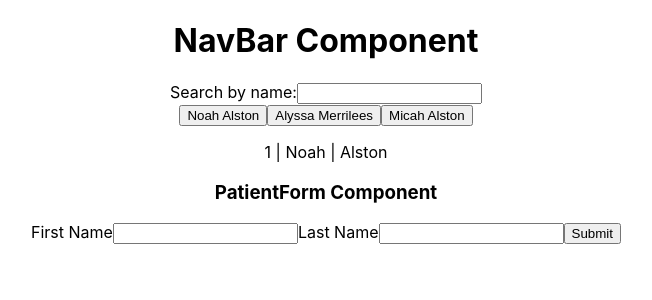
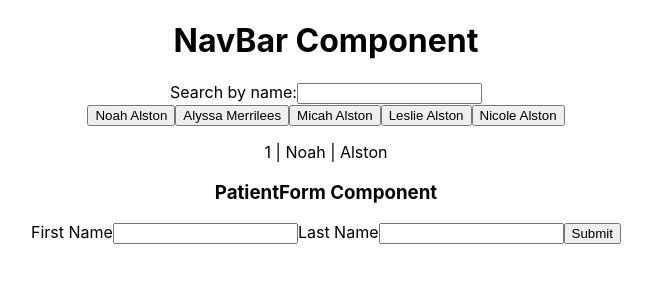
Before and after one commit to NoahAl777/paperless-2.0, a React (Create React App) app: page / in a window 1280 px wide. Shown: the top 300 px of the page, without its empty margins (314-966 px from the left). Built offline with nearby package versions, Linux system fonts and the light colour scheme; data requests are answered from the project's data file.

Commit message:
add newPatient to patients state

```diff
--- a/db.json
+++ b/db.json
@@ -14,6 +14,16 @@
       "firstName": "Micah",
       "lastName": "Alston",
       "id": 3
+    },
+    {
+      "firstName": "Leslie",
+      "lastName": "Alston",
+      "id": 4
+    },
+    {
+      "firstName": "Nicole",
+      "lastName": "Alston",
+      "id": 5
     }
   ]
 }
--- a/src/Components/PatientForm.js
+++ b/src/Components/PatientForm.js
@@ -18,7 +18,7 @@ const PatientForm = ({ patientsUrl, patients, setPatients }) => {
       body: JSON.stringify(newPatientFormData)
     })
       .then(r => r.json())
-      .then((data) => console.log(data))
+      .then(newPatient => setPatients([...patients, newPatient]))
   }
 
   return (
```
